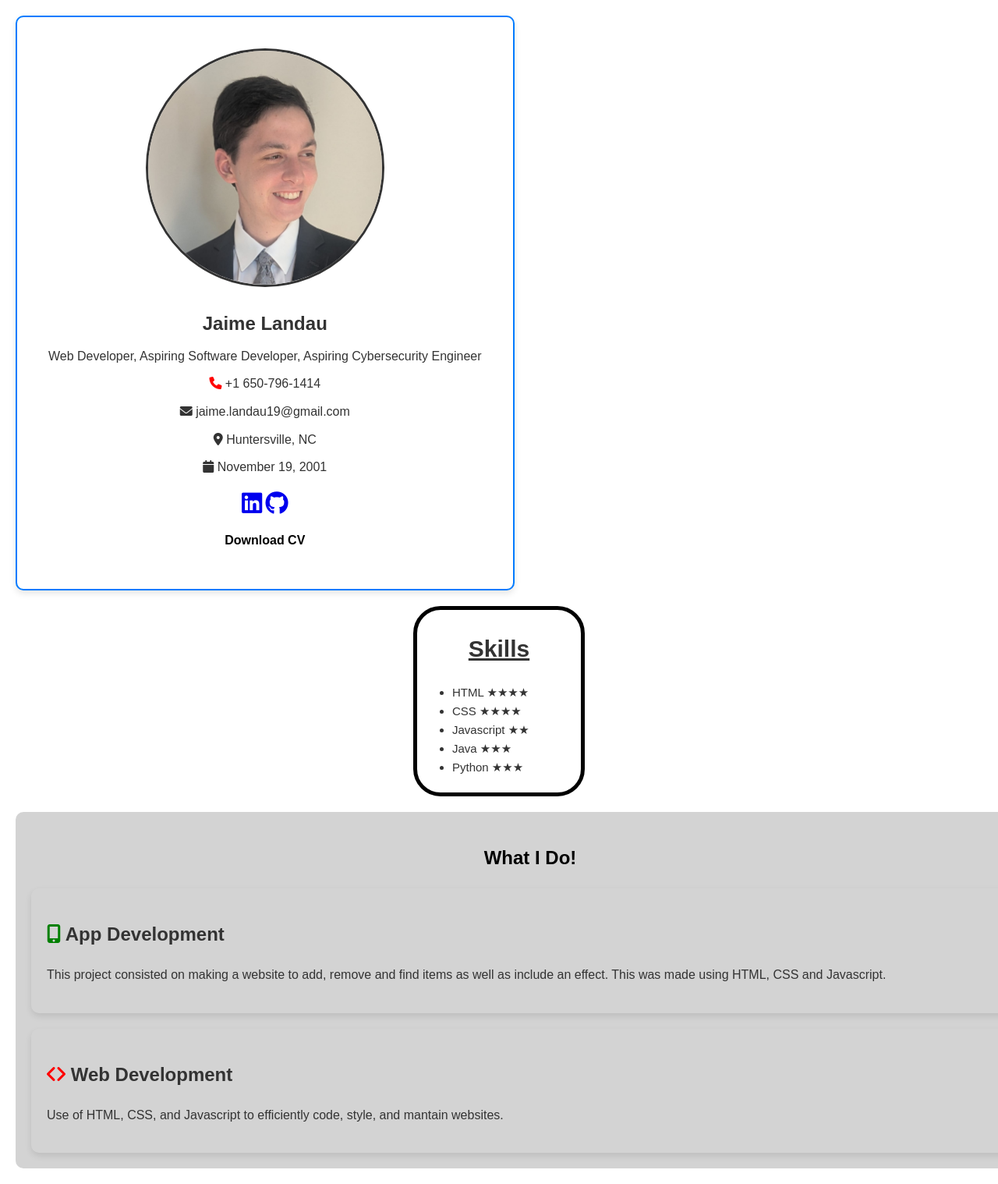
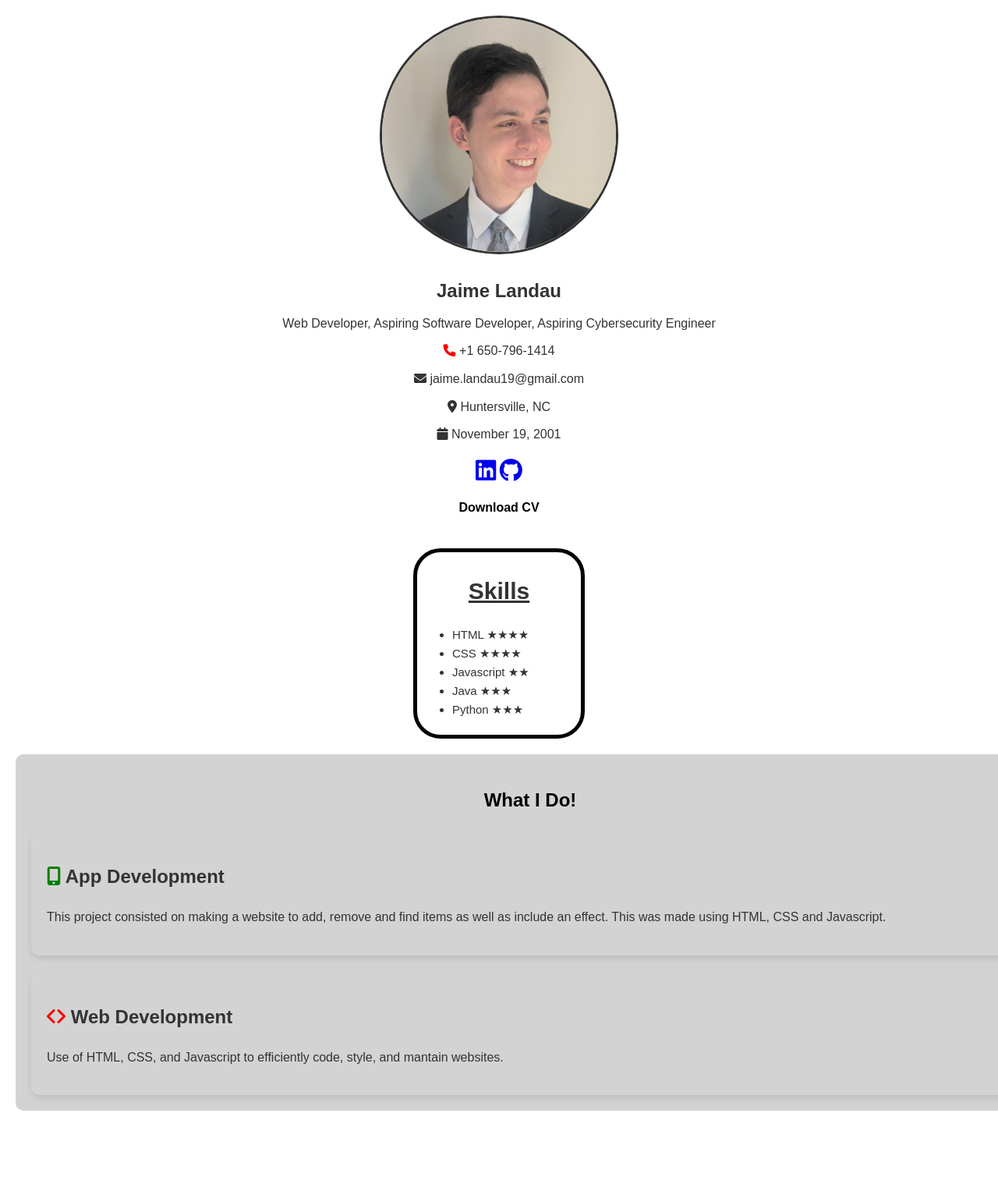
Before and after one commit to jaimeland/Portfolio, a PHP site: page /Home.html in a window 1280 px wide; the page is wider, and only the part inside the window is pictured. Shown: the part 70-1588 px from the top of that part at 78% size. After the commit the page ends 1494 px from the top of that part, so only its background shows below. Run offline with PHP 8.4, Linux system fonts and the light colour scheme.

Commit message:
about ,me

```diff
--- a/styles.css
+++ b/styles.css
@@ -186,7 +186,7 @@ h2 i.fas {
 
 /* PROFILE */
 
-.about-me {
+/* .about-me {
     display: flex;
     width: auto;
     max-width: fit-content;
@@ -196,6 +196,17 @@ h2 i.fas {
     border-radius: 10px;
     box-shadow: 0 4px 8px rgba(0, 0, 0, 0.1);
     border: 2px solid #007BFF; /* Adding border */
+} */
+
+.about-me {
+    display: flex; /* Use flexbox for layout */
+    flex-direction: column; /* Stack children vertically */
+    justify-content: center; /* Center contents vertically */
+    align-items: center; /* Center contents horizontally */
+    height: 100vh; /* Full viewport height */
+    padding: 20px; /* Add padding around the section */
+    box-sizing: border-box; /* Include padding in the element's total width and height */
+    background-color: #f4f4f4; /* Light background color for the section */
 }
 
 .profile-box {
```
